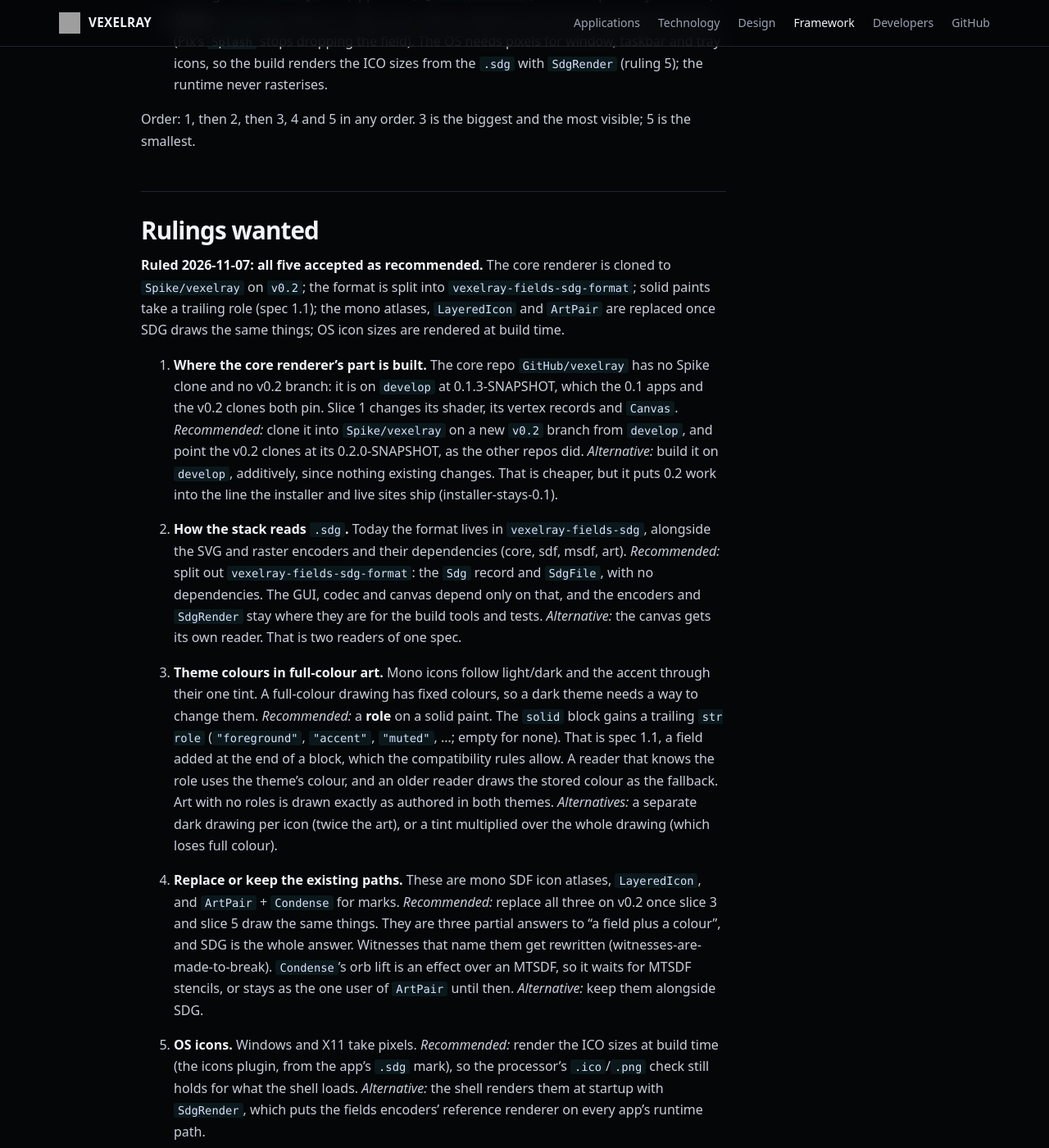
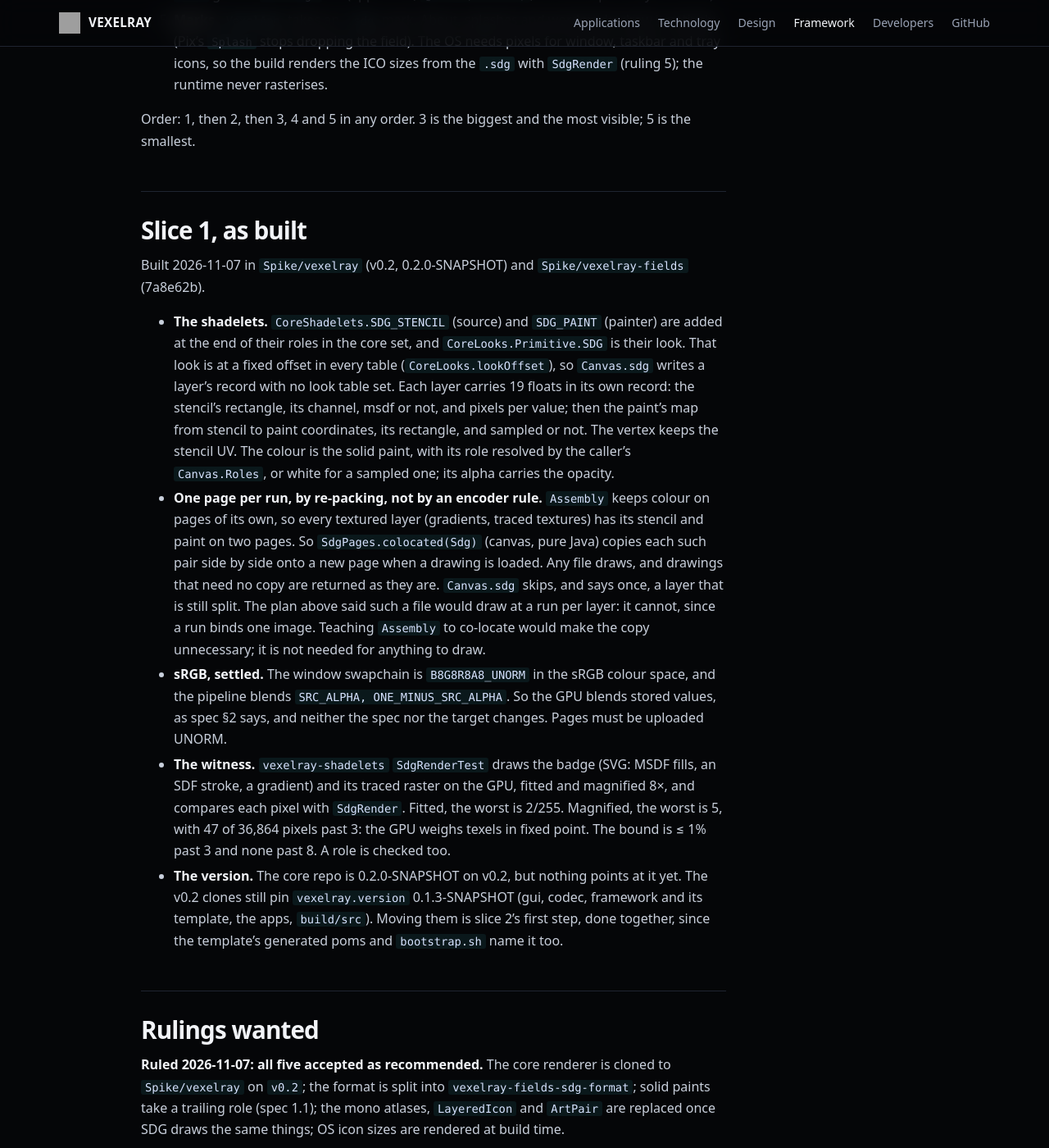
Before and after one commit to sibarum/vexelray-framework, a Jekyll site: the page built from docs/plans/sdg-native.md, in a window 1280 px wide and 1400 px high, scrolled down 3022 px. Shown: the whole window at 82% size. Built offline with Jekyll 4.4.1, drawn with Linux system fonts in a browser that asks for light colours; our own code applies the rules of GitHub Pages for plain Markdown files.

Commit message:
Plan: SDG natively, slice 1 as built
Co-Authored-By: Claude Opus 5.5 <noreply@anthropic.com>

```diff
--- a/docs/plans/sdg-native.md
+++ b/docs/plans/sdg-native.md
@@ -70,6 +70,35 @@ Each one is usable when done, and each has a witness.
 
 Order: 1, then 2, then 3, 4 and 5 in any order. 3 is the biggest and the most visible; 5 is the smallest.
 
+## Slice 1, as built
+
+Built 2026-11-07 in `Spike/vexelray` (v0.2, 0.2.0-SNAPSHOT) and `Spike/vexelray-fields` (7a8e62b).
+
+- **The shadelets.** `CoreShadelets.SDG_STENCIL` (source) and `SDG_PAINT` (painter) are added at the end of their
+  roles in the core set, and `CoreLooks.Primitive.SDG` is their look. That look is at a fixed offset in every table
+  (`CoreLooks.lookOffset`), so `Canvas.sdg` writes a layer's record with no look table set. Each layer carries 19
+  floats in its own record: the stencil's rectangle, its channel, msdf or not, and pixels per value; then the paint's
+  map from stencil to paint coordinates, its rectangle, and sampled or not. The vertex keeps the stencil UV. The
+  colour is the solid paint, with its role resolved by the caller's `Canvas.Roles`, or white for a sampled one; its
+  alpha carries the opacity.
+- **One page per run, by re-packing, not by an encoder rule.** `Assembly` keeps colour on pages of its own, so every
+  textured layer (gradients, traced textures) has its stencil and paint on two pages. So
+  `SdgPages.colocated(Sdg)` (canvas, pure Java) copies each such pair side by side onto a new page when a drawing is
+  loaded. Any file draws, and drawings that need no copy are returned as they are. `Canvas.sdg` skips, and says once,
+  a layer that is still split. The plan above said such a file would draw at a run per layer: it cannot, since a run
+  binds one image. Teaching `Assembly` to co-locate would make the copy unnecessary; it is not needed for anything
+  to draw.
+- **sRGB, settled.** The window swapchain is `B8G8R8A8_UNORM` in the sRGB colour space, and the pipeline blends
+  `SRC_ALPHA, ONE_MINUS_SRC_ALPHA`. So the GPU blends stored values, as spec §2 says, and neither the spec nor the
+  target changes. Pages must be uploaded UNORM.
+- **The witness.** `vexelray-shadelets` `SdgRenderTest` draws the badge (SVG: MSDF fills, an SDF stroke, a gradient)
+  and its traced raster on the GPU, fitted and magnified 8×, and compares each pixel with `SdgRender`. Fitted, the
+  worst is 2/255. Magnified, the worst is 5, with 47 of 36,864 pixels past 3: the GPU weighs texels in fixed point.
+  The bound is ≤ 1% past 3 and none past 8. A role is checked too.
+- **The version.** The core repo is 0.2.0-SNAPSHOT on v0.2, but nothing points at it yet. The v0.2 clones still pin
+  `vexelray.version` 0.1.3-SNAPSHOT (gui, codec, framework and its template, the apps, `build/src`). Moving them is
+  slice 2's first step, done together, since the template's generated poms and `bootstrap.sh` name it too.
+
 ## Rulings wanted
 
 **Ruled 2026-11-07: all five accepted as recommended.** The core renderer is cloned to `Spike/vexelray` on `v0.2`;
```
